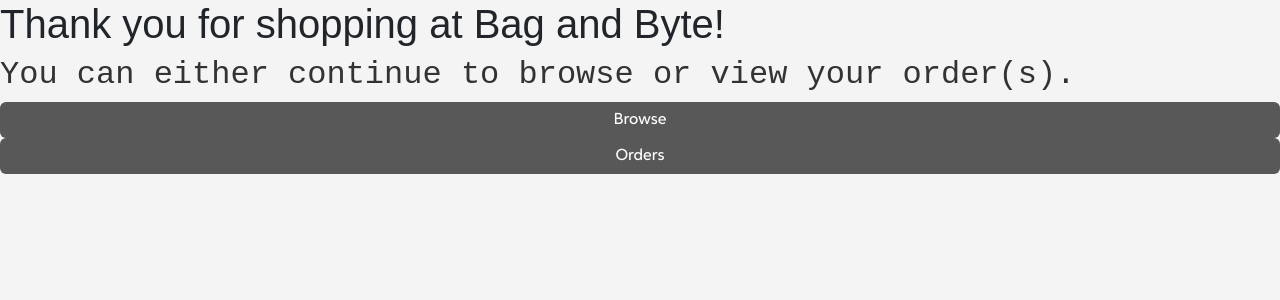
After one commit to Sammedina523/Bag-and-Byte, a Flask app: template templates/confirmation.html in a window 1280 px wide. The commit adds this page. Shown: the top 300 px of the page. Run offline with Flask 3, Linux system fonts and the light colour scheme; the template is opened without the code that fills it, so the values that code supplies are empty; parts of the project's set-up code (start-up, migrations or seed data) failed here and were passed over.

Commit message:
added confirmation and orders pages, added button to confirmation from checkout

```diff
--- /dev/null
+++ b/templates/confirmation.html
@@ -0,0 +1,20 @@
+<!DOCTYPE html>
+<html lang="en">
+<head>
+    <meta charset="UTF-8">
+    <meta name="viewport" content="width=device-width, initial-scale=1.0">
+    <link rel="stylesheet" href="https://cdn.jsdelivr.net/npm/bootstrap@5.3.0/dist/css/bootstrap.min.css">
+    <link rel="stylesheet" href="https://cdnjs.cloudflare.com/ajax/libs/font-awesome/5.15.4/css/all.min.css">
+    <link rel="stylesheet" href="{{ url_for('static', filename='styles.css') }}">
+    <title>Confirmation</title>
+</head>
+
+<body>
+    <div class="delivery_information">
+        <h1>Thank you for shopping at Bag and Byte!</h1>
+        <h2>You can either continue to browse or view your order(s).</h2>
+        <a href="{{ url_for('index') }}"><button class="btn btn-secondary w-100">Browse</button></a>
+        <a href="{{ url_for('orders') }}"><button class="btn btn-secondary w-100">Orders</button></a>
+    </div>
+</body>
+</html>
```
Also changed, not shown: templates/checkout.html (+13 -2 lines), templates/orders.html (added, +14 -0 lines).
